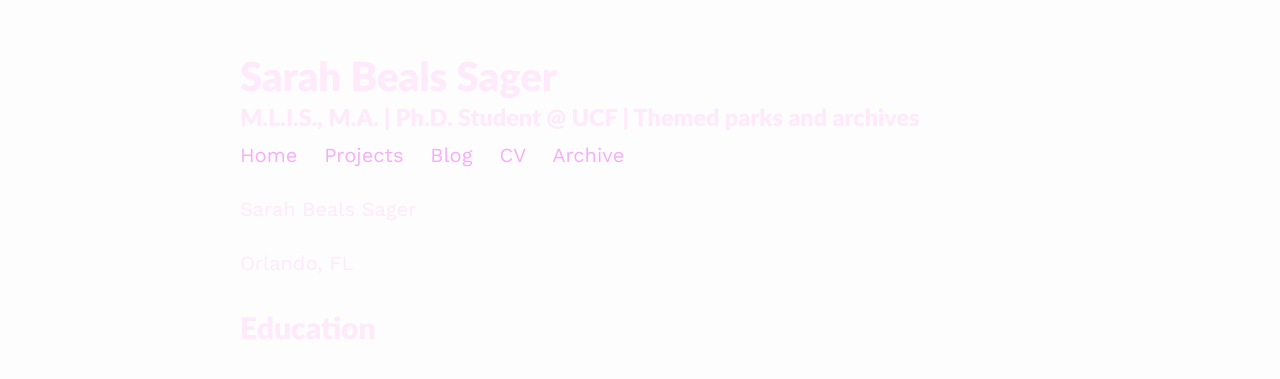
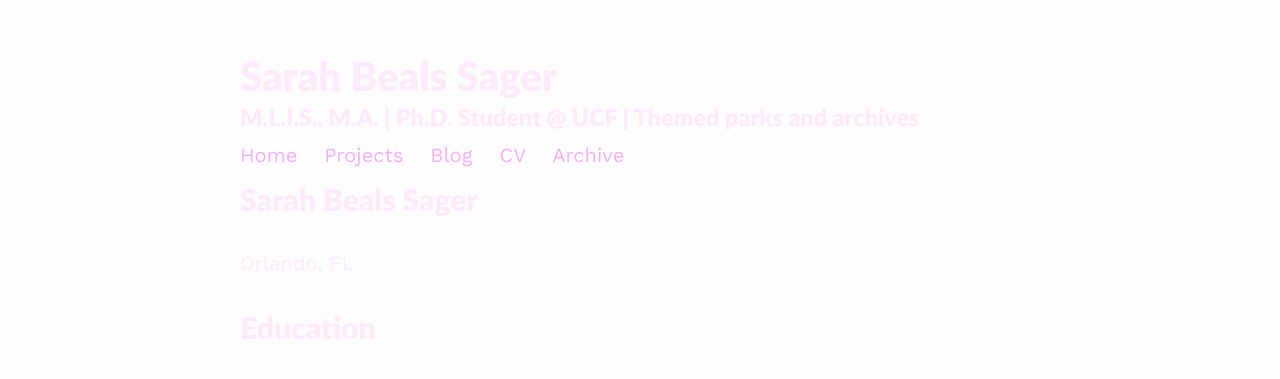
Before and after one commit to ThatGryffindork/gradfolio2022, a Jekyll site: the page built from cv.md, in a window 1280 px wide. Shown: the top 379 px of the page. Built offline with Jekyll 4.4.1, drawn with Linux system fonts in a browser that asks for light colours; nearby versions of some CDN libraries.

Commit message:
Update cv.md

```diff
--- a/cv.md
+++ b/cv.md
@@ -5,7 +5,7 @@
 published: true
 ---
 
-Sarah Beals Sager
+## Sarah Beals Sager
 
 Orlando, FL
 
@@ -21,7 +21,7 @@
 
 University of Denver | 2020
 Master of library and information science, MLIS
-Thesis: [Crowdsourced Data and Predicted Theme Park Wait Times](https://www.sarahbeals.com/capstone)
+Thesis: [Crowdsourced Data and Predicted Theme Park Wait Times](https://www.sarahbealssager.com/capstone)
 Concentration: Archives
 
 University of Montana | 2014
```
